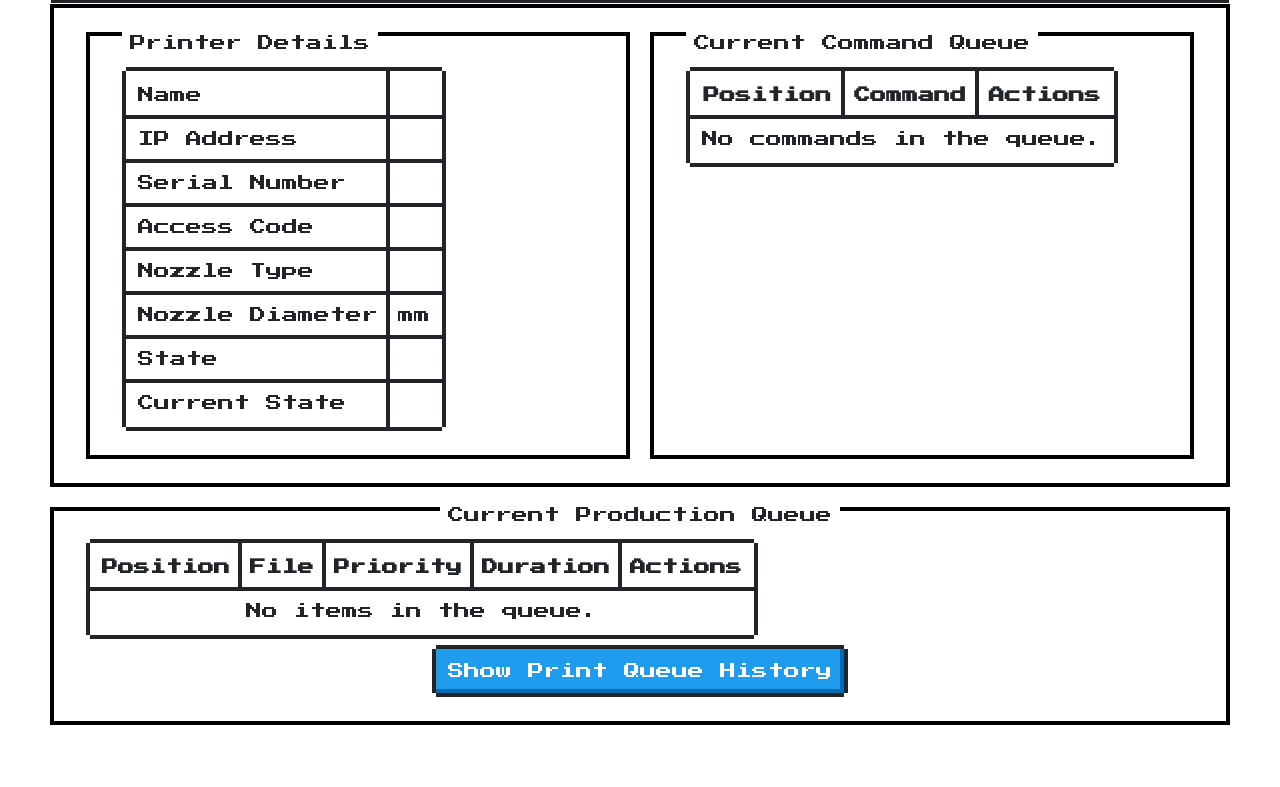
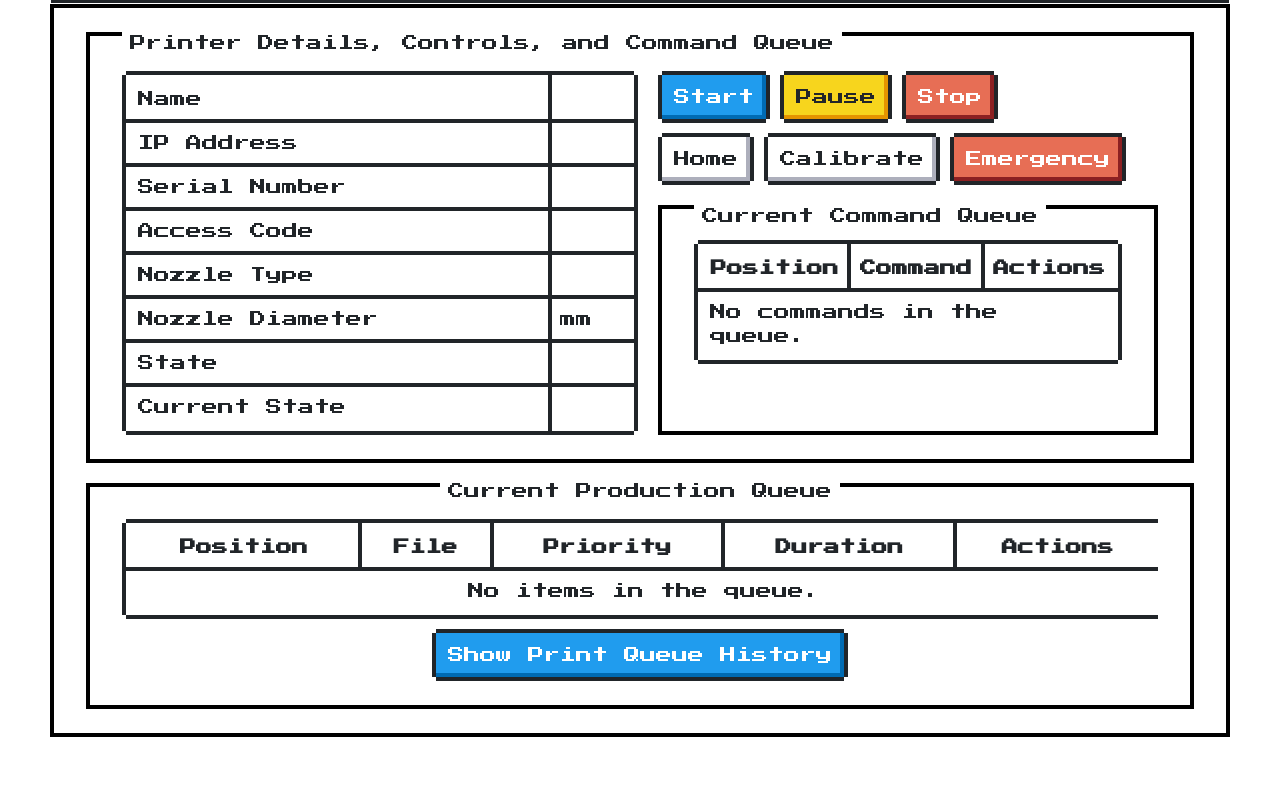
Before and after one commit to emmybearretro/EmmyBearFarms, a Django app: template templates/bambu/printer_detail.html in a window 1280 px wide. Shown: the part 186-973 px from the top of the page. Before the commit the page ends 911 px from the top, so only its background shows below. Run offline with Django 5.2, Linux system fonts and the light colour scheme; the template is opened without the code that fills it, so the values that code supplies are empty.

Commit message:
adjusted template to look better for my eyes

```diff
--- a/templates/bambu/printer_detail.html
+++ b/templates/bambu/printer_detail.html
@@ -1,11 +1,13 @@
 {% extends 'base.html' %}
 
 {% block content %}
-    <div class="nes-container is-centered" style="display: grid; grid-template-columns: 1fr 1fr; gap: 20px;">
-        <!-- Printer Details -->
+    <div class="nes-container is-centered" style="display: grid; grid-template-columns: 1fr; gap: 20px;">
+        <!-- Printer Details, Controls, and Command Queue -->
         <div class="nes-container with-title" style="text-align: left;">
-            <p class="title">Printer Details</p>
-            <table class="nes-table is-bordered is-centered">
+            <p class="title">Printer Details, Controls, and Command Queue</p>
+            <div style="display: flex; flex-direction: row; gap: 20px;">
+                <!-- Printer Details Table -->
+                <table class="nes-table is-bordered is-centered" style="flex: 1;">
                     <tbody>
                         <tr>
                             <td>Name</td>
@@ -41,18 +43,32 @@
                         </tr>
                     </tbody>
                 </table>
+
+                <!-- Printer Controls and Command Queue -->
+                <div style="display: flex; flex-direction: column; gap: 10px; flex: 1; min-width: 200px;">
+                    <!-- Printer Controls -->
+                    <div style="display: flex; flex-direction: column; gap: 10px;">
+                        <div style="display: flex; gap: 10px;">
+                            <button class="nes-btn is-primary">Start</button>
+                            <button class="nes-btn is-warning">Pause</button>
+                            <button class="nes-btn is-error">Stop</button>
+                        </div>
+                        <div style="display: flex; gap: 10px;">
+                            <button class="nes-btn">Home</button>
+                            <button class="nes-btn">Calibrate</button>
+                            <button class="nes-btn is-error">Emergency</button>
+                        </div>
                     </div>
 
-        <!-- Command Queue -->
-        <!-- Command Queue -->
-        <div class="nes-container with-title" style="text-align: left;">
+                    <!-- Current Command Queue -->
+                    <div class="nes-container with-title" style="margin-top: 10px; flex: 1;">
                         <p class="title">Current Command Queue</p>
                         <table class="nes-table is-bordered is-centered">
                             <thead>
                                 <tr>
                                     <th>Position</th>
                                     <th>Command</th>
-                        <th>Actions</th>  <!-- Added Actions column -->
+                                    <th>Actions</th>
                                 </tr>
                             </thead>
                             <tbody>
@@ -61,7 +77,7 @@
                                         <td>{{ forloop.counter }}</td>
                                         <td>{{ command.predefined_command.name }}</td>
                                         <td>
-                                {% if forloop.first and not printer.blocked %}  <!-- Only show for the first command and if printer isn't blocked -->
+                                            {% if forloop.first and not printer.blocked %}
                                                 <a href="{% url 'send_command' serial_number=printer.serial_number command_id=command.id %}" class="nes-btn is-primary">
                                                     Send
                                                 </a>
@@ -77,17 +93,21 @@
                         </table>
                     </div>
                 </div>
+            </div>
+        </div>
+
         <!-- Production Queue -->
-    <div class="nes-container with-title is-centered" style="margin-top: 20px;">
+        <div class="nes-container with-title is-centered">
             <p class="title">Current Production Queue</p>
-        <table class="nes-table is-bordered is-centered">
+            <div style="overflow-x: auto;">
+                <table class="nes-table is-bordered is-centered" style="min-width: 100%;">
                     <thead>
                         <tr>
                             <th>Position</th>
                             <th>File</th>
                             <th>Priority</th>
                             <th>Duration</th>
-                    <th>Actions</th>  <!-- Added new column for actions -->
+                            <th>Actions</th>
                         </tr>
                     </thead>
                     <tbody>
@@ -110,11 +130,12 @@
                         {% endfor %}
                     </tbody>
                 </table>
-            <!-- Add button to show print queue history -->
-        <div style="margin-top: 10px;">
+            </div>
+            <div style="margin-top: 10px; text-align: center;">
                 <a href="{% url 'printer_history' serial_number=printer.serial_number %}" class="nes-btn is-primary">
                     Show Print Queue History
                 </a>
             </div>
         </div>
+    </div>
 {% endblock %}
```
Lines whose indentation alone changed are shown as unchanged.
